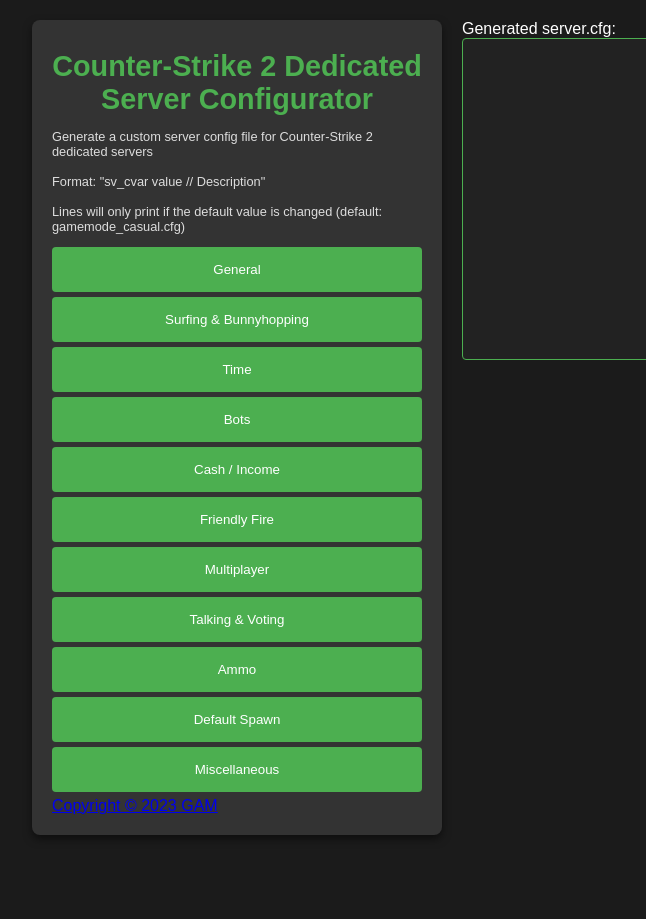
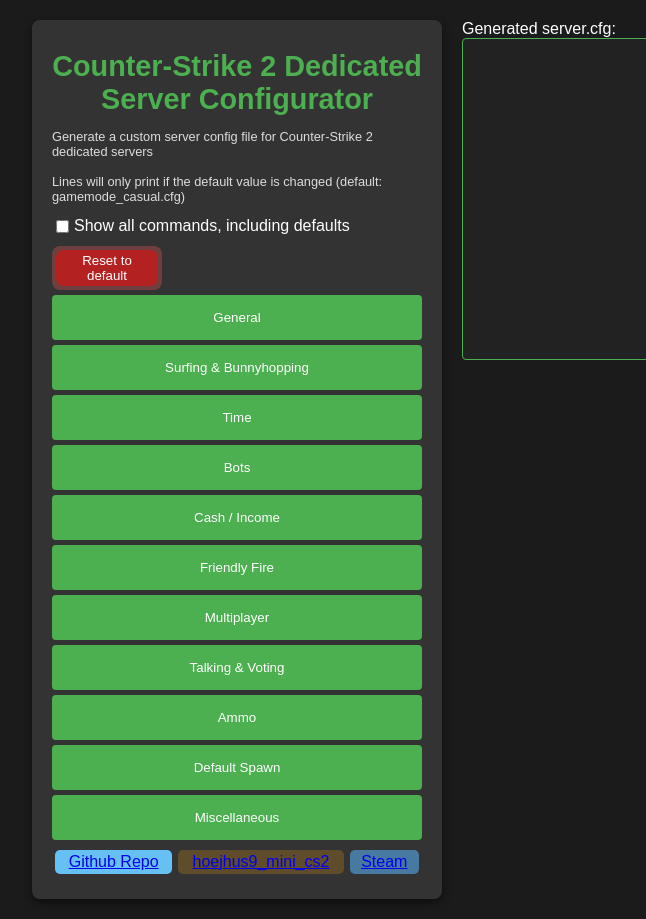
Before and after one commit to GhaithA-M/CS2_CFG, a plain HTML site: page index.html in a window 1280 px wide. Shown: the top 919 px of the page, without its empty margins (208-854 px from the left). Before the commit the page ends 855 px from the top, so only its background shows below. Drawn offline with Linux system fonts and the light colour scheme.

Commit message:
Added a few features
- Added reset button & memory when refreshing or leaving the page.

- Added checklist for showing all commands, regardless of whether or not the default value is changed.

```diff
--- a/css/style.css
+++ b/css/style.css
@@ -1,20 +1,40 @@
 /* Base styles */
 body {
     font-family: 'Arial', sans-serif;
-    background-color: #1b1b1b; /* Dark background for CS2 theme */
-    color: #fff; /* White text for better contrast */
+    background-color: #1b1b1b; /* Background */
+    color: #fff; /* Text */
     margin: 0;
     padding: 20px;
     display: flex;
-    justify-content: center; /* Center align the main content */
+    justify-content: center; /* Align the main content */
 }
 
 h1 {
-    color: #4CAF50; /* Green color, reminiscent of CS2 UI */
+    color: #4CAF50; /* Color */
     font-size: 1.8em;
     text-align: center;
     margin-top: 10px;
     margin-bottom: 10px;
+}
+
+.description {
+    color: #ddd;
+    font-size: 0.8em;
+    margin-bottom: 10px;
+}
+
+.checkbox-container {
+    margin: 10px 0; /* Margin for spacing */
+    display: flex;
+    align-items: center; /* Aligns the checkbox and label */
+}
+
+.checkbox-container input[type="checkbox"] {
+    margin-right: 5px; /* Space between checkbox and label */
+}
+
+.checkbox-container label {
+    color: #fff; /* Adjust the color as needed */
 }
 
 /* Main container */
@@ -30,7 +50,7 @@ h1 {
 /* Form container */
 .form-container {
     flex: 1;
-    background-color: #333; /* Dark gray background */
+    background-color: #333; /* Background */
     padding: 20px;
     border-radius: 8px;
     box-shadow: 0 4px 8px rgba(0, 0, 0, 0.5);
@@ -41,47 +61,47 @@ h1 {
 }
 
 .form-group label {
-    color: #ddd; /* Light gray for labels */
+    color: #ddd; /* Labels */
     display: block;
     margin-bottom: 5px;
 }
 
 .form-group input[type="text"] {
-    width: 100%; /* Full width of the form-group */
+    width: 100%; /* Width of the form-group */
     padding: 10px;
-    background-color: #222; /* Darker input background */
-    border: 1px solid #555; /* Dark border for inputs */
+    background-color: #222; /* Input background */
+    border: 1px solid #555; /* Border for inputs */
     border-radius: 4px;
-    color: #fff; /* White text */
+    color: #fff; /* Text */
     box-sizing: border-box;
 }
 
 /* Output container */
 .output-container {
     flex: 1;
-    max-width: 800px; /* Limit the width of the output container */
+    max-width: 800px; /* Width of the output container */
 }
 
 #output {
-    min-width: 225%; /* Minimum width */
-    max-width: 100%; /* Maximum width */
-    min-height: 0px; /* Minimum height */
+    min-width: 225%;
+    max-width: 100%;
+    min-height: 0px;
     background-color: #222;
     color: #fff;
     border: 1px solid #4CAF50;
     border-radius: 4px;
     padding: 10px;
     box-sizing: border-box;
-    resize: none; /* Vertical and horizontal resizing */
-    overflow: clip; /* Add scrollbars as needed */
+    resize: none;
+    overflow: clip;
 }
 
-/* Submit button */
+/* Button */
 button {
     width: 100%;
     padding: 10px;
-    background-color: #4CAF50; /* Green background */
-    color: #fff; /* White text */
+    background-color: #4CAF50; /* Background */
+    color: #fff; /* Text */
     border: none;
     border-radius: 4px;
     cursor: pointer;
@@ -89,13 +109,37 @@ button {
 }
 
 button:hover {
-    background-color: #3e8e41; /* Darker green on hover */
+    background-color: #3e8e41; /* Color on hover */
+}
+
+.resetButton-container {
+    width: 102px;
+    padding: 4px 4px;
+    background-color: #af4c4c7a; /* Background */
+    color: #fff; /* Text */
+    border: none;
+    border-radius: 8px;
+    margin-bottom: 5px;
+    cursor: pointer;
+    transition: background-color 0.3s;
+
+}
+
+#resetButton {
+    width: auto;
+    padding: 3px 6px;
+    background-color: #ff00007a; /* Background  */
+    color: #fff; /* Text */
+    position: sticky;
+    border: none;
+    border-radius: 8px;
+    cursor: pointer;
+    transition: background-color 0.3s;
 }
 
 .tooltip {
     position: relative;
     display: inline-block;
-    border-bottom: 1px dotted black; /* Optional styling */
 }
 
 .tooltip:hover::after {
@@ -120,7 +164,7 @@ button:hover {
 
 .accordion-header {
     background-color: #4caf50;
-    color: #fffff;
+    color: #ffffff;
     cursor: pointer;
     padding: 15px;
     width: 100%;
@@ -135,7 +179,7 @@ button:hover {
     display: none;
     overflow: hidden;
     background-color: #444;
-    margin-bottom: 10px;
+    margin-bottom: 5px;
 }
 
 .accordion-section {
@@ -146,8 +190,44 @@ button:hover {
     display: block;
 }
 
-.description {
-    color: #ddd;
-    font-size: 0.8em;
-    margin-bottom: 10px;
+.github-hyperlink {
+    color: #4caf50;
+    background-color: #66c0f4;
+    text-align: center;
+    border-radius: 5px;
+    width: 30%;
+    padding: 3px;
+    margin: 5px auto;
 }
+
+.h9-hyperlink {
+    color: #4caf50;
+    background-color: #5e4c2a;
+    text-align: center;
+    border-radius: 5px;
+    width: 43%;
+    padding: 3px;
+    margin: 0 auto;
+}
+
+.steam-hyperlink {
+    color: #4caf50;
+    background-color: #4779a1;
+    text-align: center;
+    border-radius: 5px;
+    width: 17%;
+    padding: 3px;
+    margin: 5px auto;
+}
+
+/* Container for links */
+.link-container {
+    display: flex;
+    justify-content: space-between;
+    align-items: center; /* Align items */
+    margin-top: 0px; /* Space above the link container */
+}
+
+/* Individual link blocks */
+.github-hyperlink, .h9-hyperlink, .steam-hyperlink {
+}
--- a/index.html
+++ b/index.html
@@ -21,14 +21,20 @@
             <div class="description">
                 <p> Generate a custom server config file for Counter-Strike 2 dedicated servers
                     <br></br>
-                    Format: "sv_cvar value // Description"
-                    <br></br>
                     Lines will only print if the default value is changed (default: gamemode_casual.cfg)
                 </p>
             </div>
 
+            <div class="checkbox-container">
+                <input type="checkbox" id="showAllCheckbox">
+                <label for="showAllCheckbox">Show all commands, including defaults</label>
+            </div>
+
+            <div class="resetButton-container">
+                <button id="resetButton">Reset to default</button>
+                </div>
+
             <div class="accordion">
-
                 <div class="accordion-section">
                     <button class="accordion-header">General</button>
                     <div class="accordion-content">
@@ -116,22 +122,27 @@
                         </form>
                     </div>
                 </div>
-
             </div>
 
-            <div class="copyright" id="copyright">
-                <a href="https://bit.ly/3thnh8a" target="_blank">Copyright © 2023 GAM</a>
-                <!-- "https://steamcommunity.com/id/Ralfidogg/" -->
-                <!-- Opens new tab -->
+            <div class="link-container">
+                <div class="github-hyperlink" id="github">
+                    <a href="https://github.com/GhaithA-M/CS2_CFG" target="_blank">Github Repo</a>
+                </div>
+
+                <div class="h9-hyperlink" id="h9minics2">
+                    <a href="https://steamcommunity.com/sharedfiles/filedetails/?id=3071237177" target="_blank">hoejhus9_mini_cs2</a>
+                </div>
+
+                <div class="steam-hyperlink" id="copyright">
+                    <a href="https://bit.ly/3thnh8a" target="_blank">Steam</a>
+                </div>
             </div>
-
         </div>
 
         <div class="output-container">
             <label for="output">Generated server.cfg:</label>
             <textarea id="output" rows="20"></textarea>
         </div>
-
     </div>
     <script src="js/script.js"></script>
     <script src="js/cvars.js"></script>
--- a/js/script.js
+++ b/js/script.js
@@ -8,6 +8,7 @@
 document.addEventListener('DOMContentLoaded', function() {
     /* 2. Get the element that will display the generated configuration output */
     var output = document.getElementById('output');
+    var showAllCheckbox = document.getElementById('showAllCheckbox');
 
     /* 3. Function to create form inputs and tooltips for each category */
     function createFormInputs(category, cvars) {
@@ -17,7 +18,7 @@ document.addEventListener('DOMContentLoaded', function() {
         if (!form) return;
 
         /* 3.3 Loop through each cvar in the category */
-            cvars.forEach(cvar => {
+        cvars.forEach(cvar => {
             /* 3.3.1 Create a container for each cvar input */
             var div = document.createElement('div');
             div.className = 'form-group';
@@ -33,9 +34,12 @@ document.addEventListener('DOMContentLoaded', function() {
             input.type = 'text';
             input.id = cvar.cvarName;
             input.name = cvar.cvarName;
-            input.value = cvar.defaultValue;
+            input.value = localStorage.getItem(cvar.cvarName) || cvar.defaultValue;
             /* 3.3.4 Attach an event listener to update the output when the input changes */
-            input.addEventListener('input', updateOutput); /* Attach event listener */
+            input.addEventListener('input', function() {
+                localStorage.setItem(cvar.cvarName, input.value);
+                updateOutput();
+            });
             div.appendChild(input);
 
             /* 3.3.5 Create a tooltip if needed */
@@ -77,23 +81,18 @@ document.addEventListener('DOMContentLoaded', function() {
         /* 5.2 Calculate padding for alignment in the output */
         const maxCvarLength = Math.max(...cvarsData.map(cvar => cvar.cvarName.length));
         const maxValueLength = Math.max(...cvarsData.map(cvar => document.getElementById(cvar.cvarName)?.value.trim().length || 0));
-
         /* 5.3 Loop through each cvar to generate the configuration lines */
         cvarsData.forEach(function(cvar) {
             /* 5.3.1 Get the input element for the cvar */
             var inputElement = document.getElementById(cvar.cvarName);
+            /* 5.3.2 Get the trimmed value of the input */
             if (inputElement) {
-                /* 5.3.2 Get the trimmed value of the input */
                 var value = inputElement.value.trim();
                 /* 5.3.3 If the value is different from the default, include it in the output */
-                if (value !== '' && value !== cvar.defaultValue) {
+                if (value !== '' && (value !== cvar.defaultValue || showAllCheckbox.checked)) {
                     const paddedCvar = cvar.cvarName.padEnd(maxCvarLength + 4, ' ');
                     const paddedValue = ('"' + value + '"').padEnd(maxValueLength + 4, ' ');
-                    output.value += paddedCvar + paddedValue;
-                    if (cvar.comment) {
-                        output.value += ' // ' + cvar.comment;
-                    }
-                    output.value += '\n';
+                    output.value += paddedCvar + paddedValue + '// ' + cvar.comment + '\n';
                 }
             }
         });
@@ -114,4 +113,23 @@ document.addEventListener('DOMContentLoaded', function() {
     /* 8. Set up accordion functionality and update the output initially */
     setupAccordion();
     updateOutput();
+
+    /* 9. Add event listeners to the reset button */
+    document.getElementById('resetButton').addEventListener('click', function() {
+        // Add a confirmation dialog
+        if (confirm("Are you sure you want to reset all settings to their default values?")) {
+            cvarsData.forEach(cvar => {
+                var inputElement = document.getElementById(cvar.cvarName);
+                if (inputElement) {
+                    inputElement.value = cvar.defaultValue;
+                    localStorage.setItem(cvar.cvarName, cvar.defaultValue);
+                }
+            });
+            updateOutput();
+        }
+    });
+
+    showAllCheckbox.addEventListener('change', function() {
+        updateOutput();
+    });
 });
```
